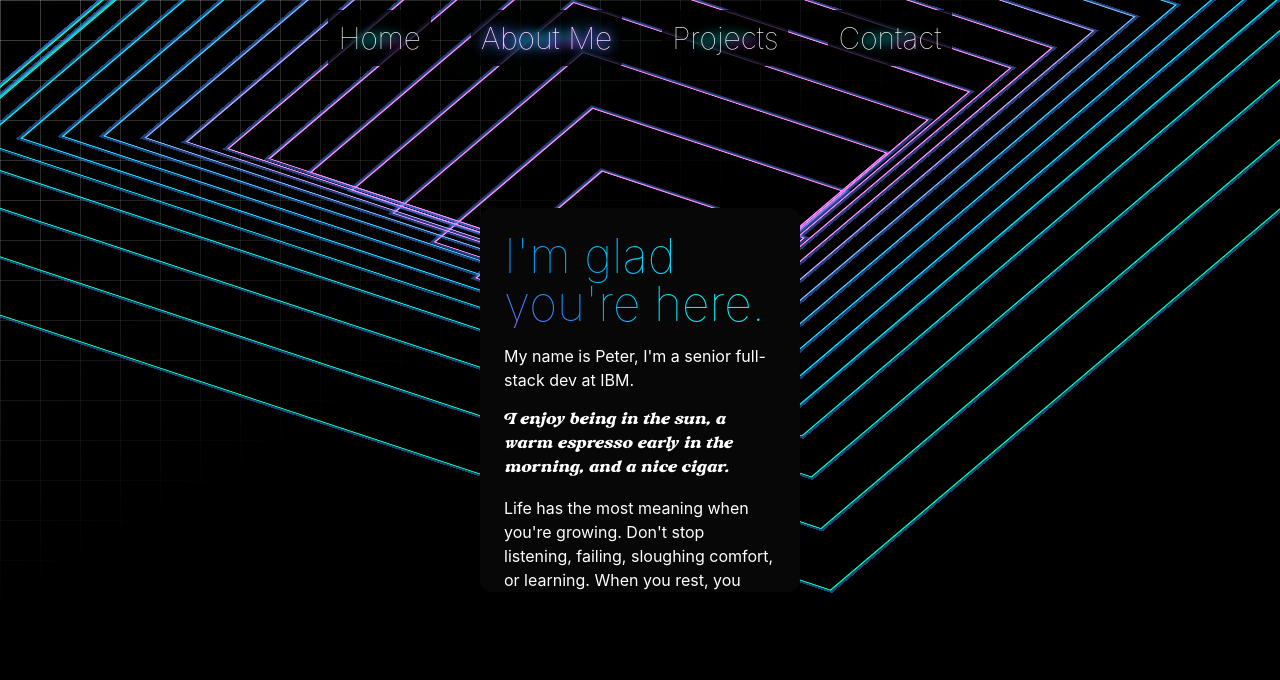
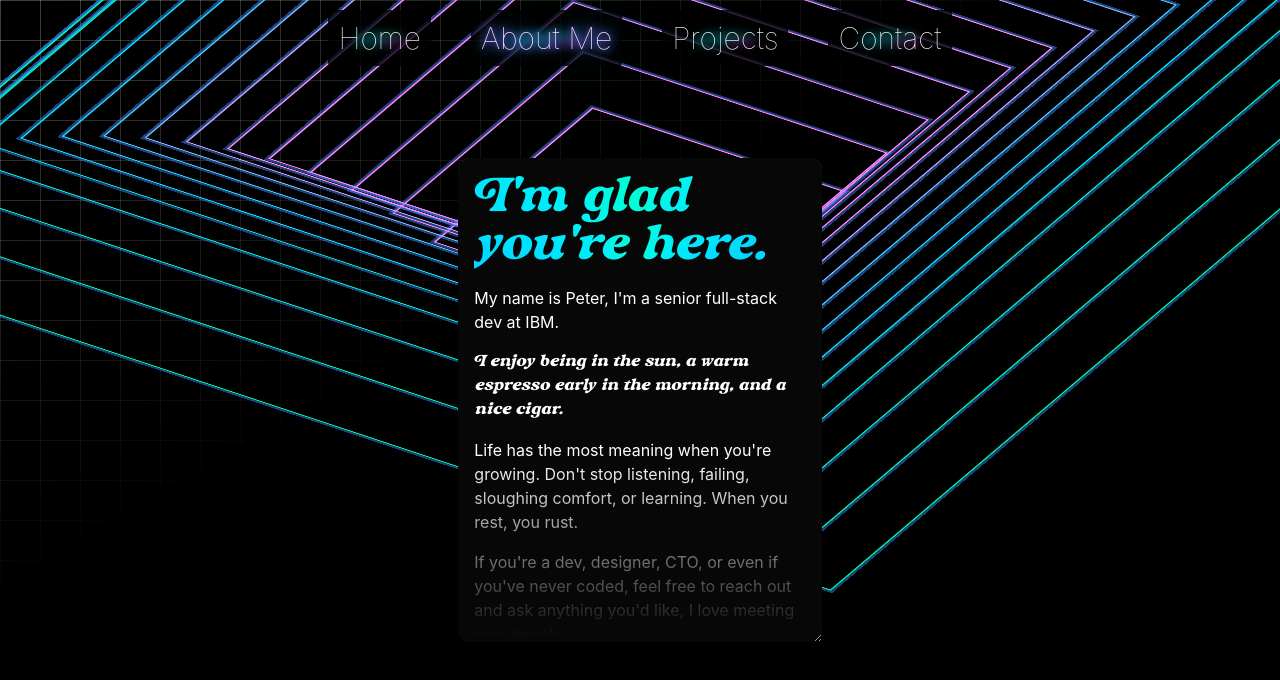
Before and after one commit to pdavenport/pdavenport.github.io, a Next.js app: page /about in a window 1280 px wide. Shown: the top 680 px of the page. Built offline with nearby package versions, Linux system fonts and the light colour scheme.

Commit message:
remove motion from mobile

```diff
--- a/src/app/about/page.jsx
+++ b/src/app/about/page.jsx
@@ -50,7 +50,12 @@ export default function About() {
       >
         <h1
           ref={headlineElement}
-          className={` font-thin leading-none bg-no-repeat headline text-5xl max-w-[290px]`}
+          className={`${nicky.className} font-thin leading-none bg-no-repeat headline text-5xl max-w-[290px] hidden md:inline-block md:max-w-full`}
+        >
+          I&apos;m glad you&apos;re here.
+        </h1>
+        <h1
+          className={`${nicky.className} font-thin leading-none bg-no-repeat headline text-5xl max-w-[290px] inline-block md:hidden`}
         >
           I&apos;m glad you&apos;re here.
         </h1>
@@ -101,7 +106,6 @@ export default function About() {
           background-clip: text;
           color: transparent;
           text-wrap: balance;
-          display: inline-block;
         }
       `}</style>
     </>
@@ -109,10 +113,10 @@ export default function About() {
 
   return (
     <>
-      <div className="absolute z-20 hidden md:block">
+      <div className="absolute z-20 hidden md:flex">
         <TextScroller>{text}</TextScroller>
       </div>
-      <div className="absolute z-20 md:hidden block w-80 h-[500px] textcontainer rounded-[12px] max-h-96 overflow-y-scroll p-6">
+      <div className="absolute z-20 md:hidden flex w-80 h-[500px] textcontainer rounded-[12px] max-h-96 overflow-y-scroll p-6 none">
         {text}
       </div>
       <div className="absolute z-10 w-screen h-screen overflow-hidden flex justify-center">
@@ -123,7 +127,6 @@ export default function About() {
           background: color-mix(in lch, #000000, #ffffff 2%);
           scrollbar-width: thin;
           scrollbar-color: var(--accent) transparent;
-          display: flex;
           gap: 1rem;
           flex-direction: column;
         }
--- a/src/components/textScroller/index.jsx
+++ b/src/components/textScroller/index.jsx
@@ -51,7 +51,7 @@ export const TextScroller = ({ children }) => {
   }, [createScrollTrigger]);
 
   return (
-    <div className="md:hidden block">
+    <div className="md:block hidden">
       <div className="resizer">
         <section className="scroller" ref={scrollerRef}>
           <article>{children}</article>
@@ -98,8 +98,6 @@ export const TextScroller = ({ children }) => {
 
         @layer mask {
           .scroller {
-            --scroll-progress-top: 0;
-            --scroll-progress-bottom: 0;
             --mask-size: 180;
             --mask-width: 100%;
             mask: linear-gradient(#000, #0000) 0 0 / var(--mask-width)
```
